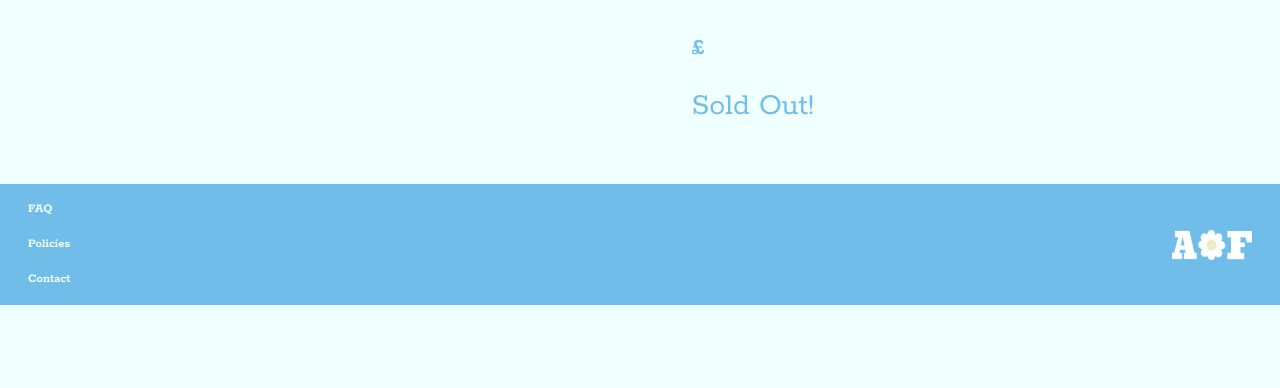
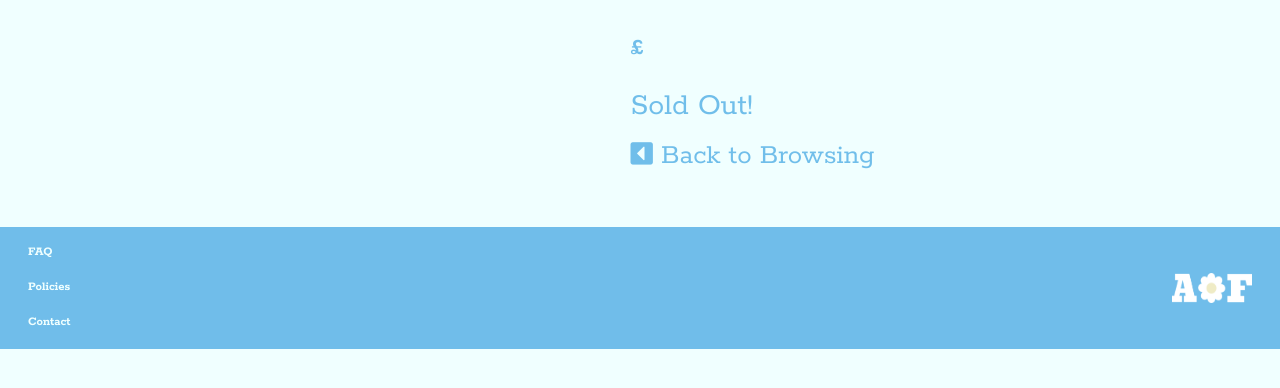
Before and after one commit to DevSteg/ab_flo_art, a Django app: template products/templates/products/product_info.html in a window 1280 px wide. Shown: the part 341-729 px from the top of the page. Run offline with Django 3.2, Linux system fonts and the light colour scheme; the template is opened without the code that fills it, so the values that code supplies are empty.

Commit message:
Add back button to product_info template

```diff
--- a/products/templates/products/product_info.html
+++ b/products/templates/products/product_info.html
@@ -42,7 +42,13 @@
                             </div>
                         </form>
                         {% else %}
-                        <h2>Sold Out!</h2>
+                        <div class="sold-out">
+                            <h2>Sold Out!</h2>
+                            <a href="" class="back-btn">
+                                <span><i class="fas fa-caret-square-left"></i> Back to Browsing</span>
+                            </a>
+                        </div>
+
                         {% endif %}
                     </div>
                 </div>
```
